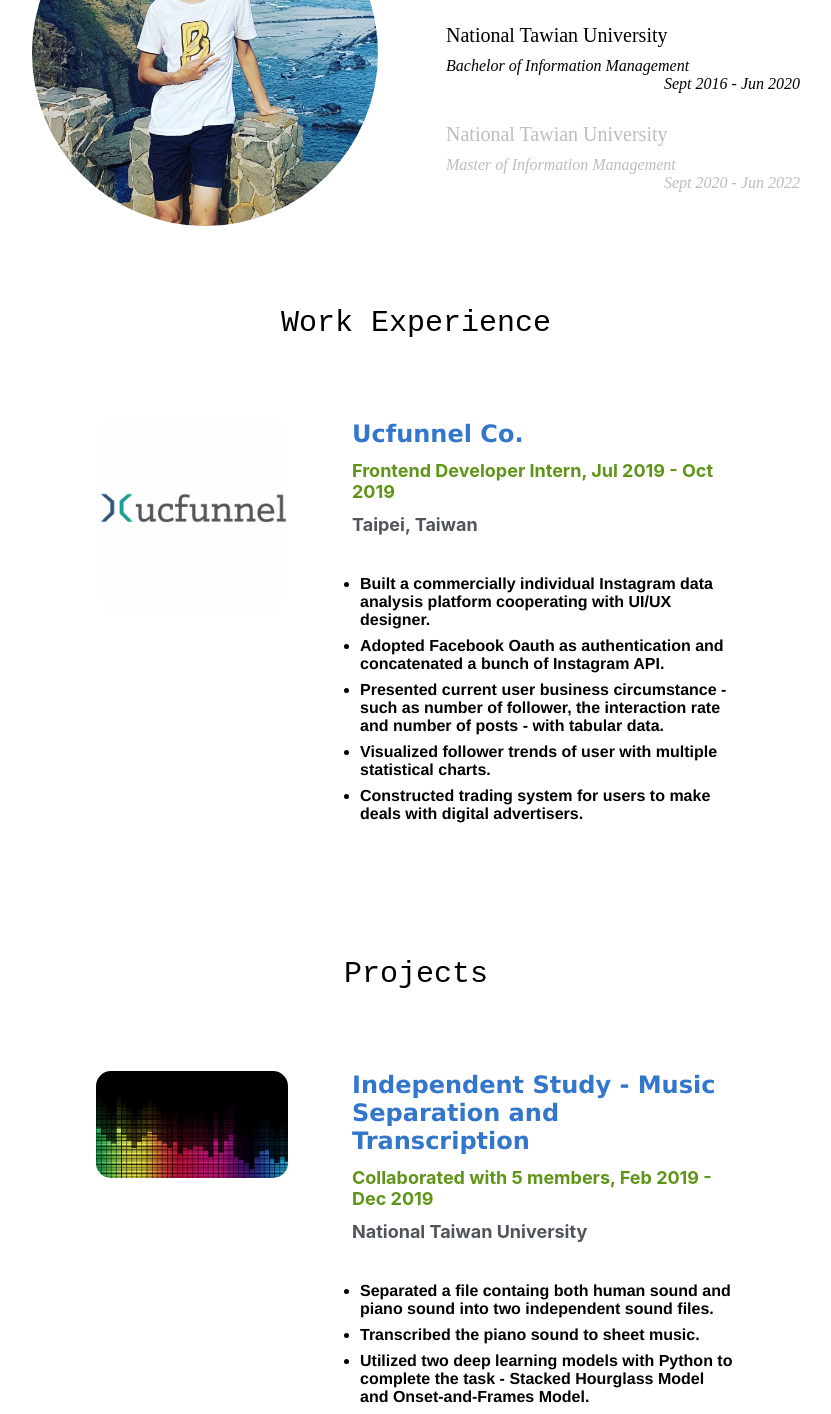
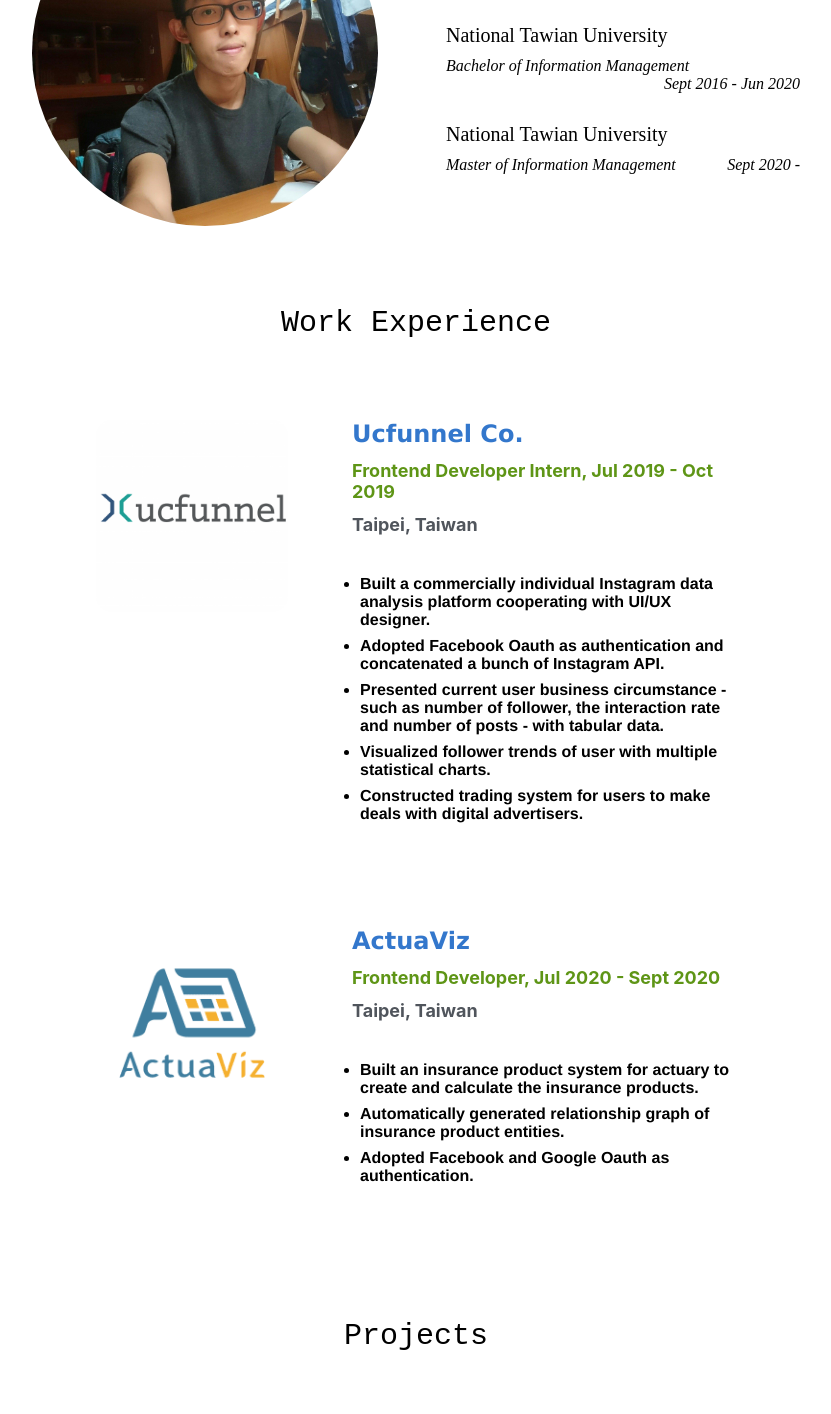
Before and after one commit to peterhuangfu/egopage, a React (Create React App) app: page / in a window 1280 px wide. Shown: the part 1040-2454 px from the top of the page, without its empty margins (224-1055 px from the left). Built offline with nearby package versions, Linux system fonts and the light colour scheme.

Commit message:
update to 2020/03/10

```diff
--- a/public/index.html
+++ b/public/index.html
@@ -24,7 +24,7 @@
       work correctly both with client-side routing and a non-root public URL.
       Learn how to configure a non-root public URL by running `npm run build`.
     -->
-    <title>HUANG FU</title>
+    <title>HUANG FU LI-HSIANG</title>
   </head>
   <body>
     <noscript>404 not found.</noscript>
--- a/src/components/footer.js
+++ b/src/components/footer.js
@@ -15,7 +15,7 @@
         <div className="contact-info-container">
           <div className="contact-info" style={{ width: '240px' }}>
             <EmailIcon />
-            <span>b05705042@ntu.edu.tw</span>
+            <span>r09725036@ntu.edu.tw</span>
           </div>
           <div className="contact-info" style={{ width: '150px' }}>
             <GitHubIcon />
--- a/src/components/section.js
+++ b/src/components/section.js
@@ -26,9 +26,9 @@
 
               <div style={{ width: '100%' }}></div>
 
-              <span className="about-text2 medium">National Tawian University</span>
-              <span className="about-text2 small"><i>Master of Information Management</i></span>
-              <span className="about-text2 small date"><i>Sept 2020 - Jun 2022</i></span>
+              <span className="about-text medium">National Tawian University</span>
+              <span className="about-text small"><i>Master of Information Management</i></span>
+              <span className="about-text small date"><i>Sept 2020 - </i></span>
             </div>
           </Fade>
         </div>
--- a/src/components/topbar.js
+++ b/src/components/topbar.js
@@ -25,7 +25,7 @@
           <div className="intro">
             <div className="intro1">Hi, I'm</div>
             <div className="name"><b>Huang Fu Li-Hsiang</b></div>
-            <div className="intro2">Frontend Developer Intern</div>
+            <div className="intro2">Full Stack Developer Intern</div>
           </div>
         </Fade>
         <Link to="main-section" smooth={true} duration= {500}>
--- a/src/exps.js
+++ b/src/exps.js
@@ -1,5 +1,6 @@
 module.exports = [
-  { title: 'Ucfunnel Co.',
+  {
+    title: 'Ucfunnel Co.',
     image: '/imgs/uc.png',
     position: 'Frontend Developer Intern, Jul 2019 - Oct 2019',
     location: 'Taipei, Taiwan',
@@ -10,5 +11,16 @@
       'Visualized follower trends of user with multiple statistical charts.',
       'Constructed trading system for users to make deals with digital advertisers.'
     ]
+  },
+  {
+    title: 'ActuaViz',
+    image: '/imgs/actuaviz.png',
+    position: 'Frontend Developer, Jul 2020 - Sept 2020',
+    location: 'Taipei, Taiwan',
+    description: [
+      'Built an insurance product system for actuary to create and calculate the insurance products.',
+      'Automatically generated relationship graph of insurance product entities.',
+      'Adopted Facebook and Google Oauth as authentication.'
+    ]
   }
 ]
```
Also changed, not shown: src/projects.js (+10 -5 lines), public/imgs/actuaviz.png (added), public/imgs/avatar.jpg.
